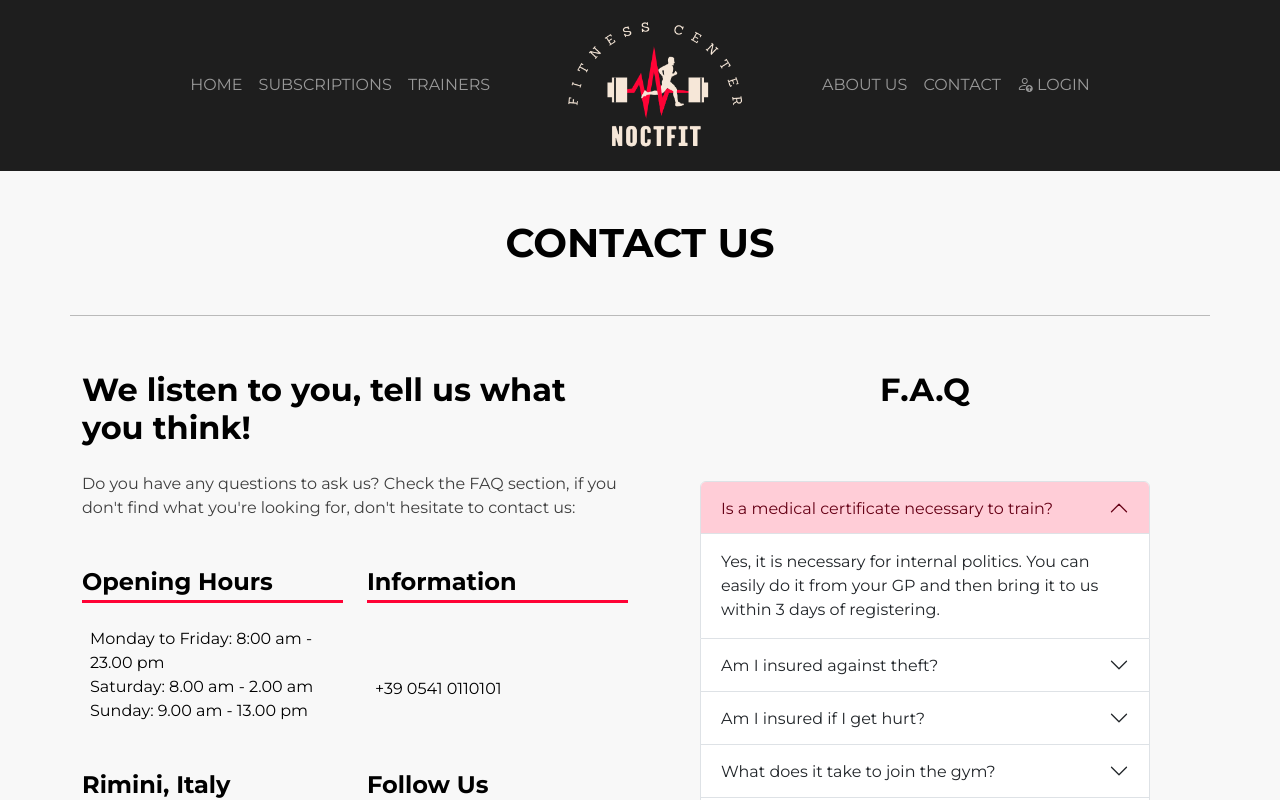
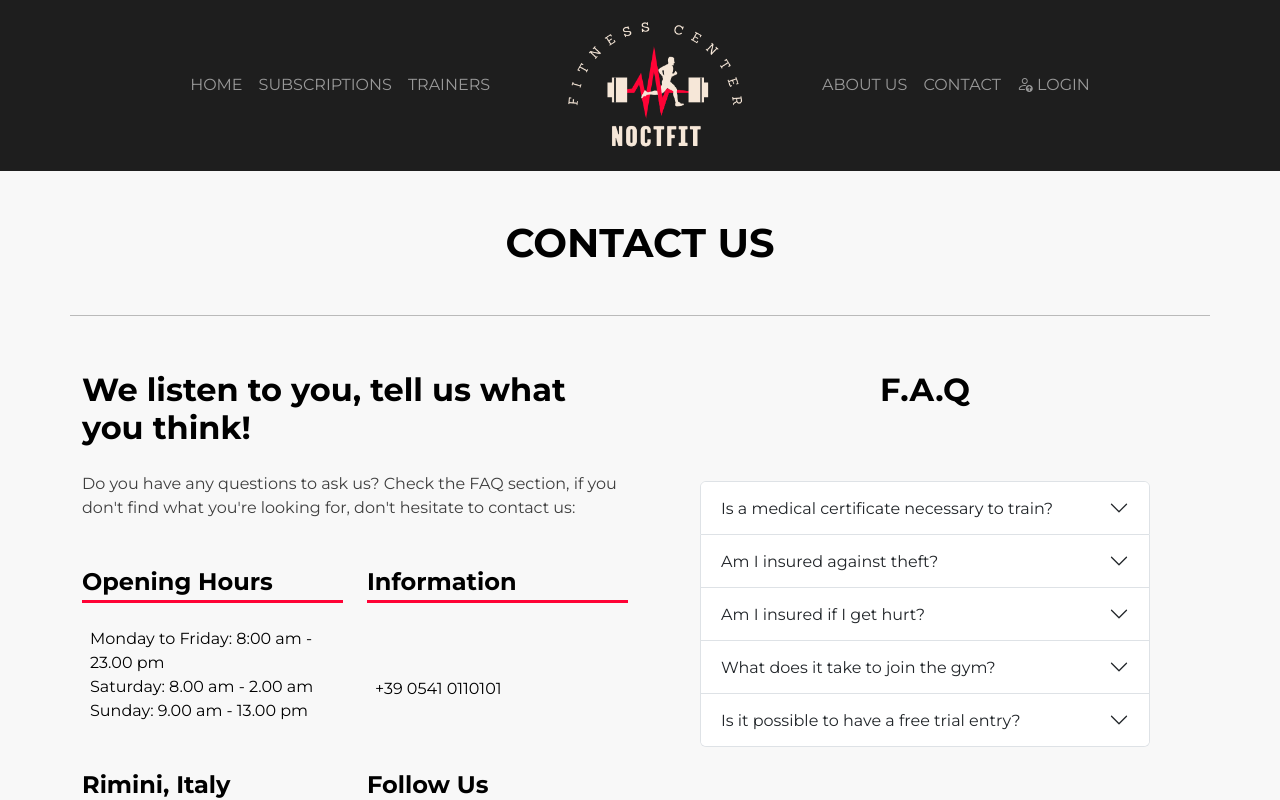
Before and after one commit to Nooxys/CapstoneFrontEnd, a React (Vite) app: page /contacts in a window 1280 px wide. Shown: the top 800 px of the page. Built offline with nearby package versions, Linux system fonts and the light colour scheme.

Commit message:
small fix

```diff
--- a/src/components/AboutUS.jsx
+++ b/src/components/AboutUS.jsx
@@ -2,6 +2,7 @@ import { Container, Row, Col, Button, Card } from 'react-bootstrap'
 import athlete from '../assets/athlete_celebrating.png'
 import photo1 from '../assets/compress-strong-man-training-gym-min-scaled.webp'
 import photo2 from '../assets/bft-2.webp'
+import { Link } from 'react-router-dom'
 const AboutUs = () => {
   return (
     <Container className="mb-5">
@@ -23,10 +24,11 @@ const AboutUs = () => {
             to achieve goals never achieved before, with personalized fitness
             routes and nutritions plans. Our customers confirm it!
           </p>
-
-          <Button className="text-white rounded-0 fw-bold py-3 px-4 customButton ">
-            CONTACT US <i className="bi bi-arrow-right"></i>
-          </Button>
+          <Link to={'/contacts'}>
+            <Button className="text-white rounded-0 fw-bold py-3 px-4 customButton ">
+              CONTACT US <i className="bi bi-arrow-right"></i>
+            </Button>
+          </Link>
         </Col>
         <Col xs={10} md={5} className="d-none d-md-block mb-5">
           <img src={athlete} alt="athlete_celebrating" width={350} />
--- a/src/components/ChangePassword.jsx
+++ b/src/components/ChangePassword.jsx
@@ -30,7 +30,7 @@ const ChangePassword = () => {
               <Row className="justify-content-center">
                 <Button
                   variant="primary"
-                  className="text-white mt-4 rounded-0 fw-bold w-50 "
+                  className="text-white mt-4 rounded-0 fw-bold w-25 "
                 >
                   UPDATE
                 </Button>
--- a/src/components/Contact.jsx
+++ b/src/components/Contact.jsx
@@ -67,7 +67,7 @@ const Contact = () => {
         <hr className="d-lg-none" />
         <Col xs={12} lg={6}>
           <h2 className="fw-bold mb-5  text-center mt-2 mt-lg-0 ">F.A.Q</h2>
-          <Accordion defaultActiveKey="0" className="px-5 pt-lg-4 ">
+          <Accordion className="px-5 pt-lg-4 ">
             <Accordion.Item eventKey="0">
               <Accordion.Header>
                 Is a medical certificate necessary to train?
--- a/src/components/CustomNavbar.jsx
+++ b/src/components/CustomNavbar.jsx
@@ -15,7 +15,7 @@ function CustomNavbar() {
       data-bs-theme="dark"
       bg="dark"
     >
-      <Container fluid className="navBack">
+      <Container fluid className="navBack p-0">
         <Link
           className={
             location === '/'
```
